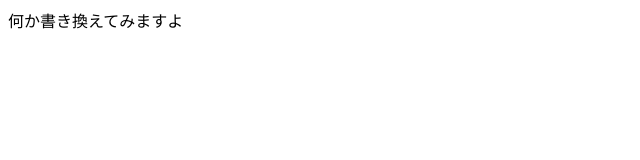
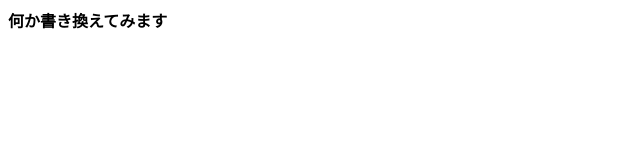
Before and after one commit to heya2312/2024422_test, a plain HTML site: page index.html in a window 1280 px wide. Shown: the full height of the page, 0-640 px from the left. Drawn offline with Linux system fonts and the light colour scheme.

Commit message:
Update index.html

```diff
--- a/index.html
+++ b/index.html
@@ -5,6 +5,6 @@
       <title>タイトル</title>
     </head>
     <body>
-      何か書き換えてみますよ
+      <strong>何か書き換えてみます</strong>
     </body>
 </html>
```
